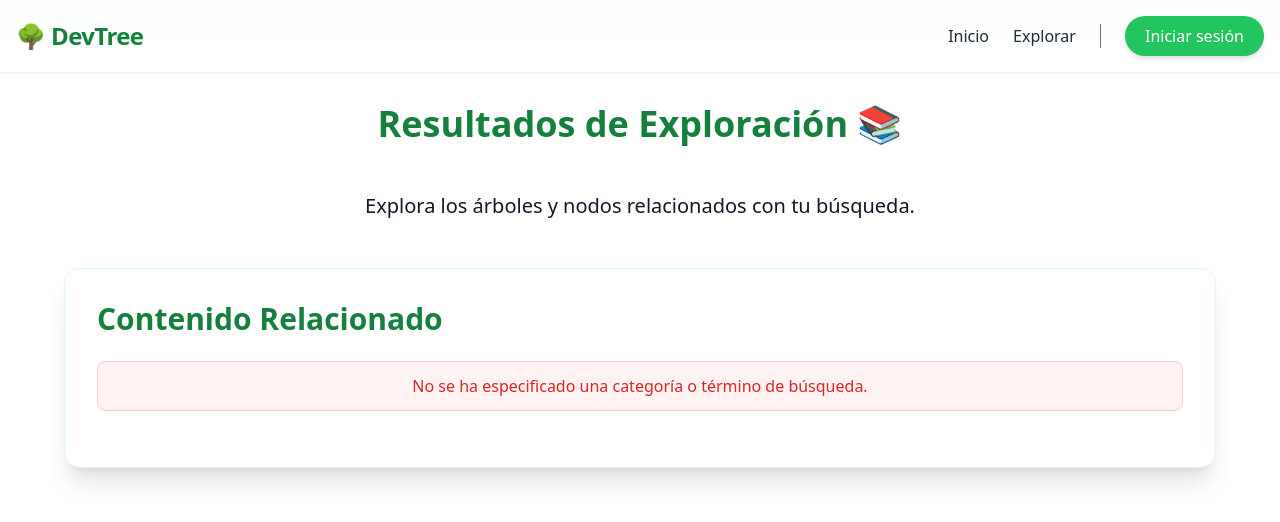
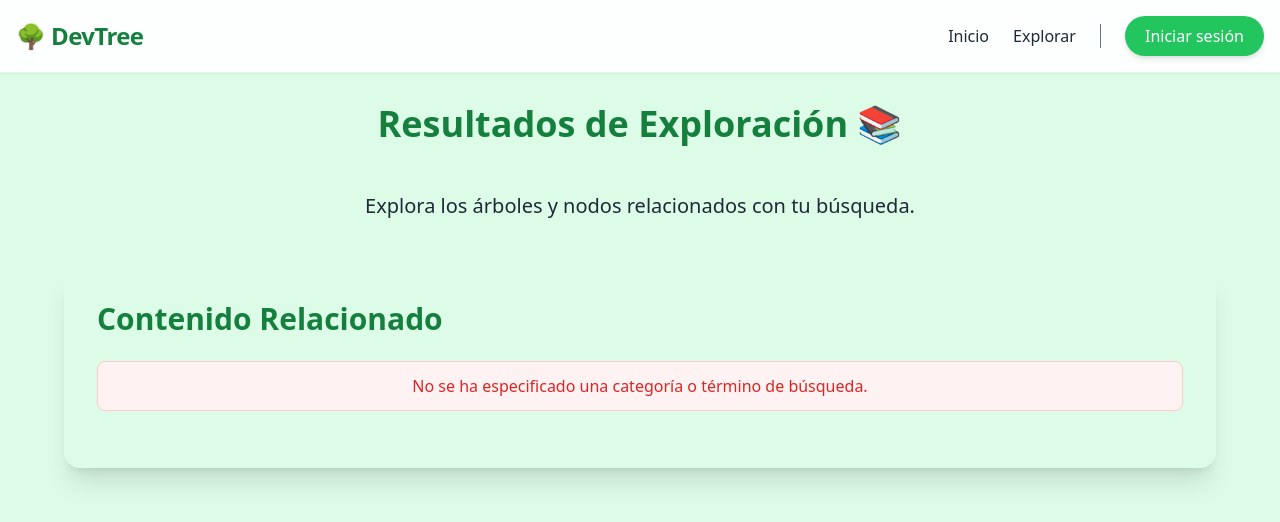
Before and after one commit to CXarlosss/Node-Express-React-Next, a Next.js app in the folder DEVTREE/devtree-frontend/: page /explore/resultados in a window 1280 px wide. Shown: the top 522 px of the page. Built offline with nearby package versions, Linux system fonts and the light colour scheme.

Commit message:
refactor: deshabilitar SSR para ResultadosContent y mejorar la carga dinámica de la página de resultados

```diff
--- a/DEVTREE/devtree-frontend/src/app/(public)/explore/resultados/ResultadosContent.tsx
+++ b/DEVTREE/devtree-frontend/src/app/(public)/explore/resultados/ResultadosContent.tsx
@@ -1,4 +1,3 @@
-// src/app/(public)/explore/resultados/ResultadosContent.tsx
 'use client';
 
 import React, { useEffect, useState } from 'react';
@@ -17,6 +16,7 @@ type TreeType = {
 
 export default function ResultadosContent() {
   const searchParams = useSearchParams();
+  // Aseguramos que category y query siempre sean strings, incluso si son null
   const category = searchParams.get('category') ?? '';
   const query = searchParams.get('query') ?? '';
 
@@ -24,6 +24,7 @@ export default function ResultadosContent() {
   const [loading, setLoading] = useState(true);
   const [error, setError] = useState('');
 
+  // Efecto para actualizar el título de la página
   useEffect(() => {
     if (category) {
       document.title = `Resultados: ${category} | DevTree`;
@@ -34,6 +35,7 @@ export default function ResultadosContent() {
     }
   }, [category, query]);
 
+  // Efecto para cargar los resultados de la API
   useEffect(() => {
     const fetchResults = async () => {
       setLoading(true);
@@ -57,6 +59,7 @@ export default function ResultadosContent() {
         setResults(res.data);
       } catch (err: unknown) {
         if (axios.isAxiosError(err)) {
+          // Captura el mensaje de error del backend si está disponible
           setError(err.response?.data?.message || 'Error al cargar los resultados.');
         } else {
           setError('Ha ocurrido un error inesperado.');
@@ -68,14 +71,16 @@ export default function ResultadosContent() {
     };
 
     fetchResults();
-  }, [category, query]);
+  }, [category, query]); // Dependencias para re-ejecutar cuando cambian la categoría o la búsqueda
 
+  // Título dinámico para la interfaz de usuario
   const displayTitle = category
     ? `Resultados para: ${category}`
     : query
     ? `Resultados de Búsqueda para: ${query}`
     : 'Resultados de Exploración';
 
+  // Mensaje para cuando no hay resultados
   const noResultsMessage = category
     ? `No se encontraron árboles para la categoría "${category}".`
     : query
@@ -84,48 +89,58 @@ export default function ResultadosContent() {
 
   return (
     <>
+      {/* Título principal de la página de resultados */}
       <h1 className="text-4xl font-extrabold text-primary-green-darker text-center">
         {displayTitle} <span className="text-primary-green">📚</span>
       </h1>
 
-      <p className="text-xl text-custom-gray-medium text-center max-w-3xl mx-auto mb-10">
+      {/* Descripción de la página */}
+      <p className="text-xl text-text-medium text-center max-w-3xl mx-auto mb-10">
         Explora los árboles y nodos relacionados con tu búsqueda.
       </p>
 
-      <section className="bg-white p-8 rounded-2xl shadow-xl border border-primary-green-light">
+      {/* Sección principal de resultados */}
+      <section className="bg-background-light p-8 rounded-2xl shadow-xl border border-primary-green-light">
         <h2 className="text-3xl font-bold text-primary-green-darker mb-6">
           Contenido Relacionado
         </h2>
 
+        {/* Mensaje de error, si lo hay */}
         {error && (
           <p className="text-red-600 text-base text-center mb-6 p-3 bg-red-50 rounded-lg border border-red-200">
             {error}
           </p>
         )}
 
+        {/* Indicador de carga */}
         {loading ? (
-          <p className="text-lg text-center text-custom-gray-medium flex items-center justify-center gap-2 py-10">
+          <p className="text-lg text-center text-text-medium flex items-center justify-center gap-2 py-10">
             <Loader2 className="h-6 w-6 animate-spin" /> Cargando resultados...
           </p>
         ) : results.length === 0 && !error ? (
-          <p className="text-lg text-center text-custom-gray-medium flex items-center justify-center gap-2 mt-10">
+          /* Mensaje cuando no hay resultados y no hay error */
+          <p className="text-lg text-center text-text-medium flex items-center justify-center gap-2 mt-10">
             <FolderSearch className="h-6 w-6" /> {noResultsMessage}
           </p>
         ) : (
+          /* Cuadrícula de resultados */
           <div className="grid grid-cols-1 md:grid-cols-2 lg:grid-cols-3 gap-8">
             {results.map(tree => (
               <Link
                 key={tree._id}
                 href={`/explore/Destacados/${tree._id}/destacados_view`}
-                className="block bg-custom-gray-lighter p-6 rounded-2xl border-2 border-primary-green hover:border-primary-green-dark transition-all duration-300 transform hover:scale-[1.03] shadow-lg hover:shadow-xl flex flex-col justify-between"
+                className="block bg-accent-green-lighter p-6 rounded-2xl border-2 border-primary-green hover:border-primary-green-dark transition-all duration-300 transform hover:scale-[1.03] shadow-lg hover:shadow-xl flex flex-col justify-between"
               >
                 <div>
+                  {/* Nombre del árbol */}
                   <h3 className="text-2xl font-bold text-primary-green-darker mb-2 leading-snug">
                     {tree.name}
                   </h3>
-                  <p className="text-sm text-custom-gray-dark line-clamp-3 mb-4">
+                  {/* Descripción del árbol, limitada a 3 líneas */}
+                  <p className="text-sm text-text-dark line-clamp-3 mb-4">
                     {tree.description}
                   </p>
+                  {/* Tipo de árbol (Idea, Recurso, Habilidad) */}
                   {tree.type && (
                     <span className="inline-block mt-2 text-xs font-semibold bg-primary-green-light text-primary-green-darker px-3 py-1 rounded-full border border-primary-green">
                       {tree.type === 'idea'
@@ -135,12 +150,13 @@ export default function ResultadosContent() {
                         : '💪 Habilidad'}
                     </span>
                   )}
+                  {/* Etiquetas (tags) del árbol */}
                   {tree.tags?.length && tree.tags.length > 0 && (
                     <div className="mt-2 flex flex-wrap gap-2">
                       {tree.tags.map(tag => (
                         <span
                           key={tag}
-                          className="text-xs bg-custom-gray-light text-custom-gray-dark px-2.5 py-1 rounded-md border border-custom-gray-medium font-medium"
+                          className="text-xs bg-accent-green-light text-text-dark px-2.5 py-1 rounded-md border border-primary-green-light font-medium"
                         >
                           #{tag}
                         </span>
@@ -148,7 +164,8 @@ export default function ResultadosContent() {
                     </div>
                   )}
                 </div>
-                <div className="mt-auto pt-4 border-t border-custom-gray-light text-right">
+                {/* Botón "Ver Detalle" */}
+                <div className="mt-auto pt-4 border-t border-border-light text-right">
                   <span className="inline-flex items-center px-4 py-1.5 rounded-full text-xs font-semibold bg-primary-green text-white shadow-sm">
                     Ver Detalle
                   </span>
--- a/DEVTREE/devtree-frontend/src/app/(public)/explore/resultados/page.tsx
+++ b/DEVTREE/devtree-frontend/src/app/(public)/explore/resultados/page.tsx
@@ -1,14 +1,24 @@
 // src/app/(public)/explore/resultados/page.tsx
-import { Suspense } from 'react';
-import ResultadosContent from './ResultadosContent';
+import dynamic from 'next/dynamic'; // Importa next/dynamic para deshabilitar SSR
+
+// Importa ResultadosContent dinámicamente con SSR deshabilitado.
+// Esto asegura que useSearchParams() solo se ejecute en el cliente.
+const ResultadosContent = dynamic(() => import('./ResultadosContent'), {
+  ssr: false, // Deshabilita el Server-Side Rendering para este componente
+  // Muestra un mensaje de carga mientras el componente se hidrata en el cliente
+  loading: () => (
+    <p className="text-center py-10 text-lg text-text-medium">Cargando resultados...</p>
+  ),
+});
 
 export default function ResultadosPage() {
   return (
-    <main className="min-h-screen bg-white text-gray-900 px-4 py-16 sm:px-6 md:px-10">
+    // Usa tus colores de fondo y texto base definidos en globals.css
+    <main className="min-h-screen bg-gradient-to-br from-accent-green-lighter to-accent-green-light text-text-dark px-4 py-16 sm:px-6 md:px-10">
       <div className="max-w-6xl mx-auto space-y-12">
-        <Suspense fallback={<p className="text-center py-10 text-lg">Cargando resultados...</p>}>
-          <ResultadosContent />
-        </Suspense>
+        {/* Renderiza el componente ResultadosContent que ahora solo se ejecutará en el cliente.
+            El fallback de Suspense ya no es necesario aquí porque `dynamic` con `loading` lo maneja. */}
+        <ResultadosContent />
       </div>
     </main>
   );
```
